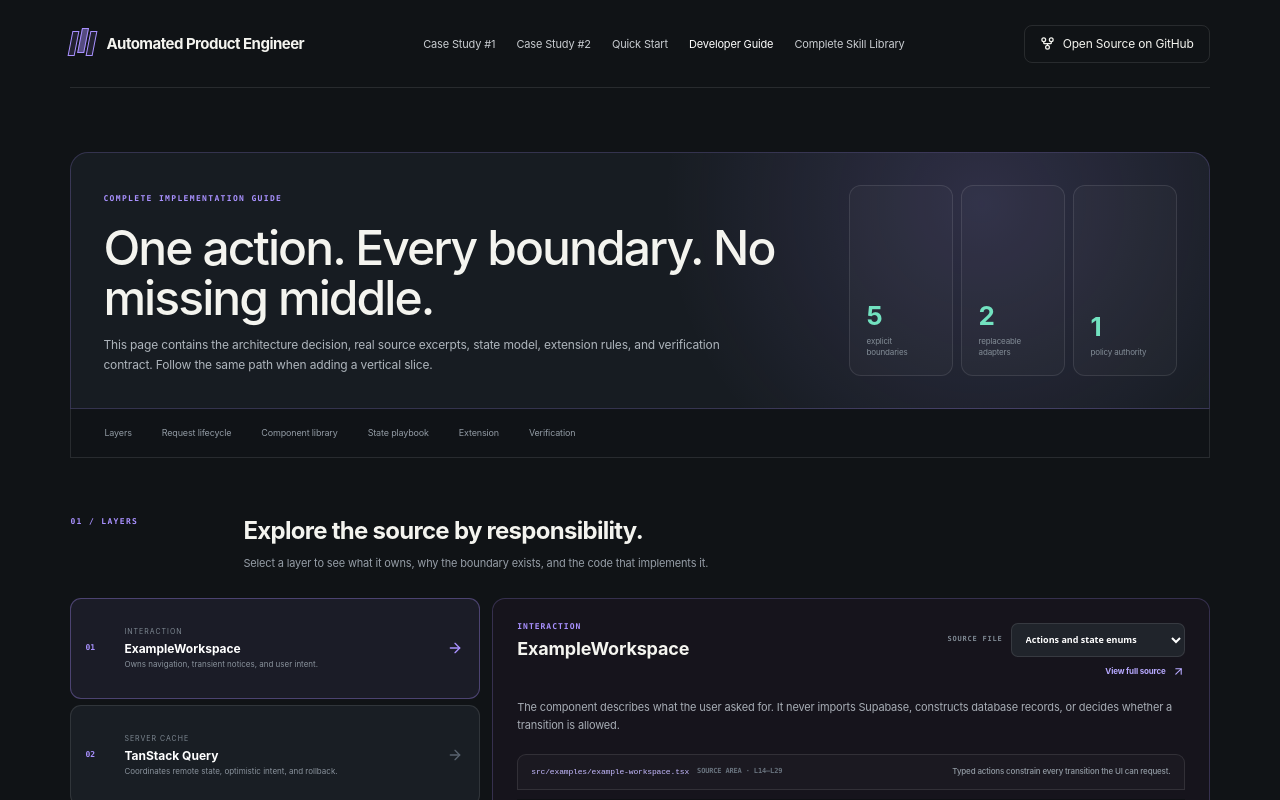
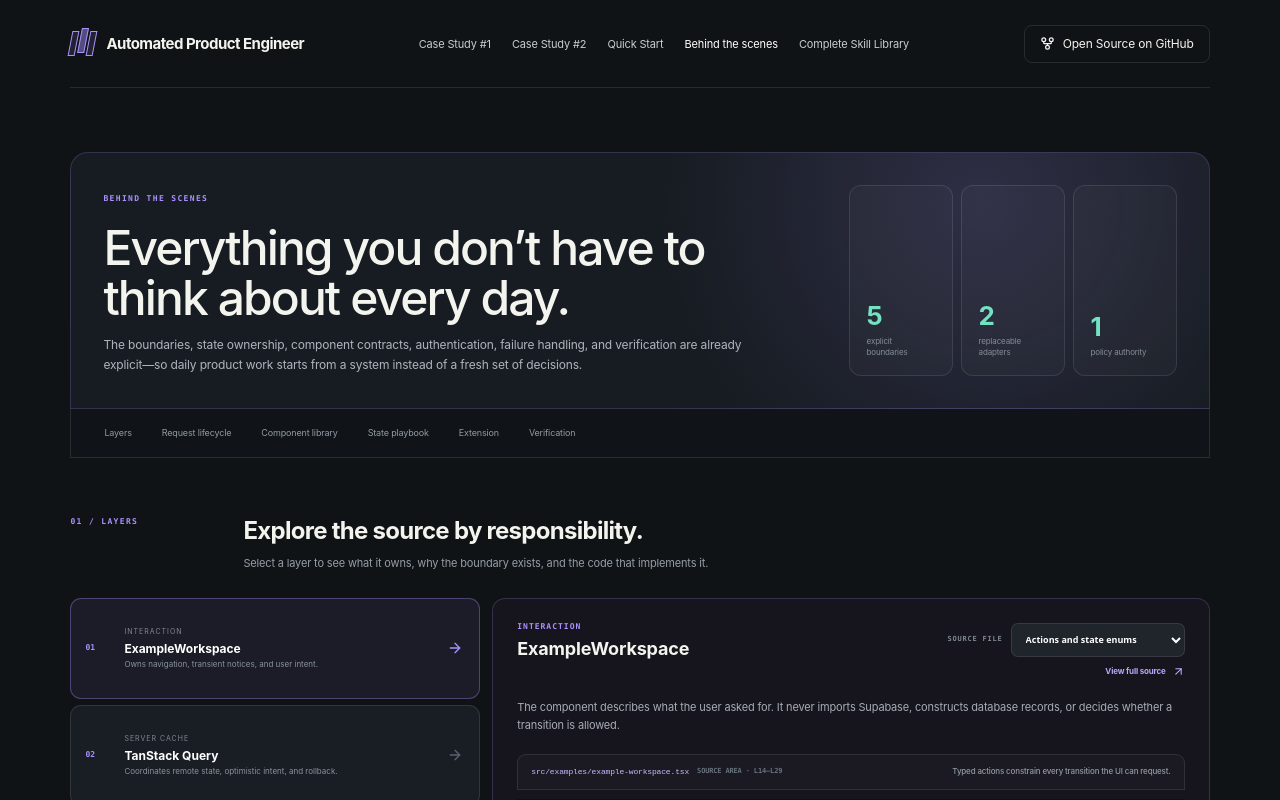
Before and after one commit to kuck1/automated-product-engineer, a Next.js app: page /guide in a window 1280 px wide. Shown: the top 800 px of the page. Built offline with nearby package versions, Linux system fonts and the light colour scheme.

Commit message:
feat: rename guide as behind the scenes

```diff
--- a/app/page.tsx
+++ b/app/page.tsx
@@ -82,7 +82,7 @@ export default function HomePage() {
           <p>Stable contracts at every boundary make the code easy to extend without turning each new feature into a rewrite.</p>
           <div className="system-actions">
             <a className="button button-secondary" href="/system"><Layers3 size={17} /> Tour the design system</a>
-            <Link className="text-link" href="/guide"><BookOpen size={15} /> Read the developer guide</Link>
+            <Link className="text-link" href="/guide"><BookOpen size={15} /> Go behind the scenes</Link>
           </div>
         </div>
         <div className="layers-card">
@@ -107,7 +107,7 @@ export default function HomePage() {
         <div><Link className="button button-primary" href="/quick-start">Start with the workflow <ArrowRight size={17} /></Link><a className="button button-secondary" href="https://github.com/kuck1/automated-product-engineer-nextjs" target="_blank" rel="noreferrer"><GitFork size={17} /> View source</a></div>
       </section>
 
-      <footer><Brand /><span>MIT licensed · Built as a reference, not a framework.</span><Link href="/guide">Developer guide</Link><Link href="/library">Complete skill library</Link></footer>
+      <footer><Brand /><span>MIT licensed · Built as a reference, not a framework.</span><Link href="/guide">Behind the scenes</Link><Link href="/library">Complete skill library</Link></footer>
     </main>
   );
 }
--- a/app/quick-start/page.tsx
+++ b/app/quick-start/page.tsx
@@ -48,8 +48,8 @@ export default function QuickStartPage() {
 
       <section className="quick-start-next">
         <Copy size={22} />
-        <div><h2>See the architecture before adapting it.</h2><p>The developer guide traces one action through UI state, transport, domain policy, persistence, and verification.</p></div>
-        <Link className="button button-secondary" href="/guide">Open developer guide <ArrowRight size={15} /></Link>
+        <div><h2>See what happens behind the scenes.</h2><p>Trace one action through UI state, transport, domain policy, persistence, and verification before adapting the system.</p></div>
+        <Link className="button button-secondary" href="/guide">Open behind the scenes <ArrowRight size={15} /></Link>
       </section>
     </main>
   );
--- a/src/guide/developer-guide.tsx
+++ b/src/guide/developer-guide.tsx
@@ -36,8 +36,8 @@ export function DeveloperGuide() {
     setActiveFileId(layer.files[0].id);
   };
   return <article id="architecture" className="developer-guide">
-    <header className="guide-intro"><div><span>COMPLETE IMPLEMENTATION GUIDE</span><h1>One action. Every boundary. No missing middle.</h1><p>This page contains the architecture decision, real source excerpts, state model, extension rules, and verification contract. Follow the same path when adding a vertical slice.</p></div><dl><div><dt>5</dt><dd>explicit boundaries</dd></div><div><dt>2</dt><dd>replaceable adapters</dd></div><div><dt>1</dt><dd>policy authority</dd></div></dl></header>
-    <nav className="guide-nav" aria-label="Developer guide sections"><a href="#guide-layers">Layers</a><a href="#guide-lifecycle">Request lifecycle</a><a href="#guide-components">Component library</a><a href="#guide-state">State playbook</a><a href="#guide-extension">Extension</a><a href="#guide-verification">Verification</a></nav>
+    <header className="guide-intro"><div><span>BEHIND THE SCENES</span><h1>Everything you don’t have to think about every day.</h1><p>The boundaries, state ownership, component contracts, authentication, failure handling, and verification are already explicit—so daily product work starts from a system instead of a fresh set of decisions.</p></div><dl><div><dt>5</dt><dd>explicit boundaries</dd></div><div><dt>2</dt><dd>replaceable adapters</dd></div><div><dt>1</dt><dd>policy authority</dd></div></dl></header>
+    <nav className="guide-nav" aria-label="Behind the scenes sections"><a href="#guide-layers">Layers</a><a href="#guide-lifecycle">Request lifecycle</a><a href="#guide-components">Component library</a><a href="#guide-state">State playbook</a><a href="#guide-extension">Extension</a><a href="#guide-verification">Verification</a></nav>
 
     <section className="guide-section" id="guide-layers"><div className="guide-heading"><span>01 / LAYERS</span><div><h3>Explore the source by responsibility.</h3><p>Select a layer to see what it owns, why the boundary exists, and the code that implements it.</p></div></div>
       <div className="layer-explorer"><div className="layer-stack">{architectureLayers.map((layer, index) => <button className={active.id === layer.id ? "active" : ""} key={layer.id} onClick={() => selectLayer(layer)} aria-pressed={active.id === layer.id}><span>{String(index + 1).padStart(2, "0")}</span><div><small>{layer.label}</small><strong>{layer.title}</strong><p>{layer.detail}</p></div><ArrowRight size={16} /></button>)}</div>
--- a/src/ui/components.tsx
+++ b/src/ui/components.tsx
@@ -7,7 +7,7 @@ const siteNavigation = [
   { id: "releases", label: "Case Study #1", href: "/examples?view=releases" },
   { id: "onboarding", label: "Case Study #2", href: "/examples?view=onboarding" },
   { id: "quick-start", label: "Quick Start", href: "/quick-start" },
-  { id: "guide", label: "Developer Guide", href: "/guide" },
+  { id: "guide", label: "Behind the scenes", href: "/guide" },
   { id: "library", label: "Complete Skill Library", href: "/library" },
 ] as const;
 
```
Also changed, not shown: app/globals.css, 2 other files (tests, documents, lock files or other folders).
